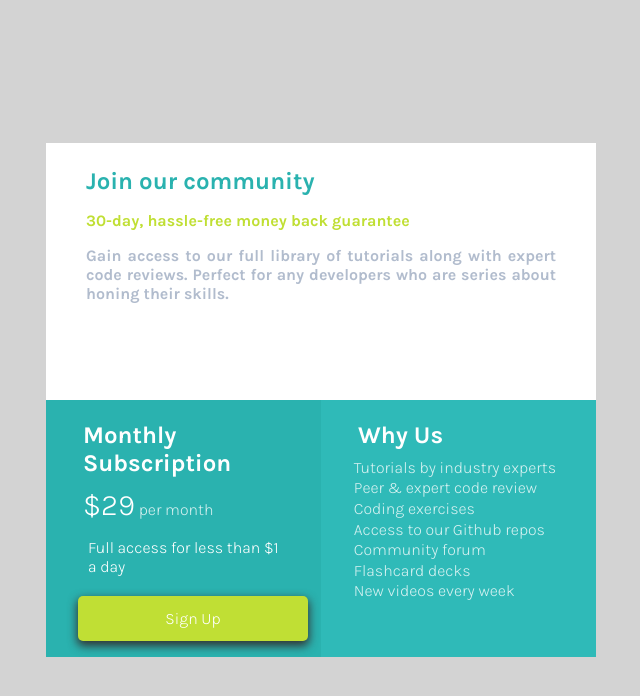
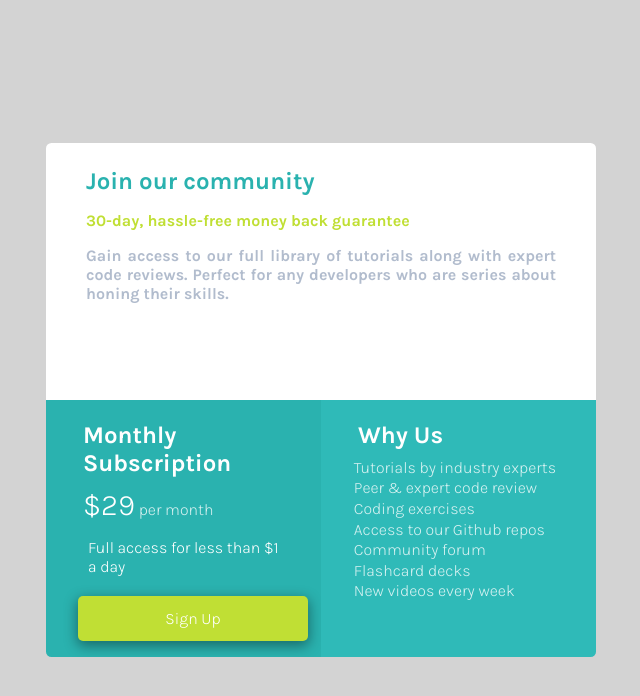
Before and after one commit to voffee/Single-Price-Grid, a plain HTML site: page index.html in a window 1280 px wide. Shown: the whole page, without its empty margins (319-959 px from the left). Drawn offline with Linux system fonts and the light colour scheme.

Commit message:
added rounded corners + box shadow fix

```diff
--- a/css/style.css
+++ b/css/style.css
@@ -46,6 +46,9 @@ body {
     font-weight: 300;
     max-width: 550px;
     justify-content: center;
+    overflow: hidden;
+    /* What does overflow hidden do? */
+    border-radius: 1%;
     display: grid;
     margin: 0 auto;
     /* How the fuck does margin 0 auto work?! */
@@ -100,7 +103,7 @@ span {
     border: none;
     display: inline-block;
     border-radius: 5px;
-    box-shadow: 0px 4px 10px 1px #333;
+    box-shadow: 0px 4px 13px 1px rgba(0, 0, 0, 0.4);
     text-decoration: none;
     text-align: center;
     cursor: pointer;
```
